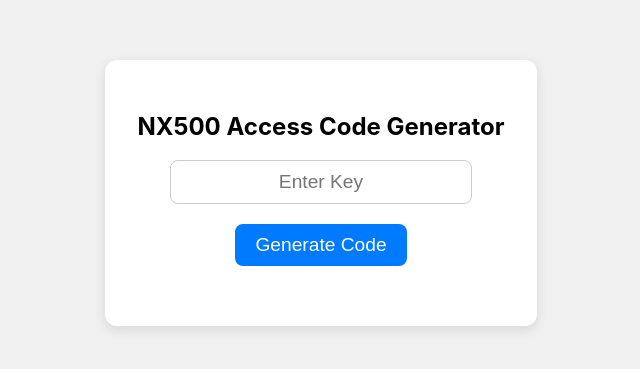
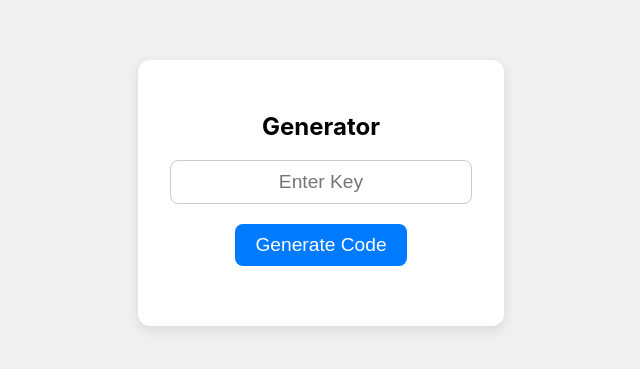
Before and after one commit to spy5586611/generator, a plain HTML site: page index.html in a window 1280 px wide. Shown: the part 207-576 px from the top of the page, without its empty margins (319-959 px from the left). Drawn offline with Linux system fonts and the light colour scheme.

Commit message:
Update index.html

```diff
--- a/index.html
+++ b/index.html
@@ -19,7 +19,7 @@
 <body>
 
 <div class="container">
-    <h2>NX500 Access Code Generator</h2>
+    <h2>Generator</h2>
     <input type="text" id="macInput" placeholder="Enter Key">
     <br>
     <button onclick="generateCode()">Generate Code</button>
```
